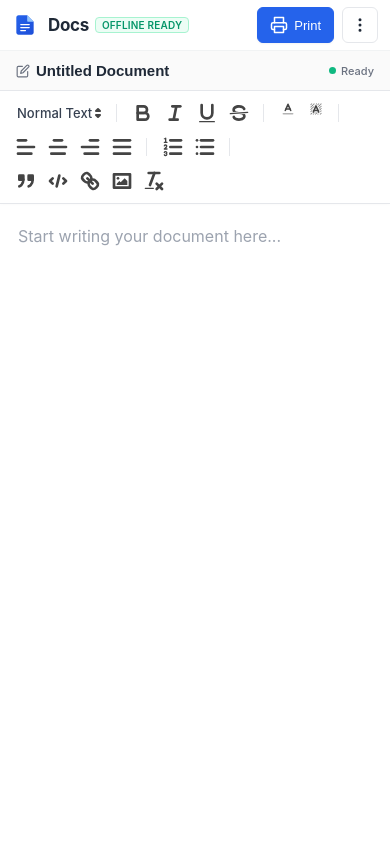
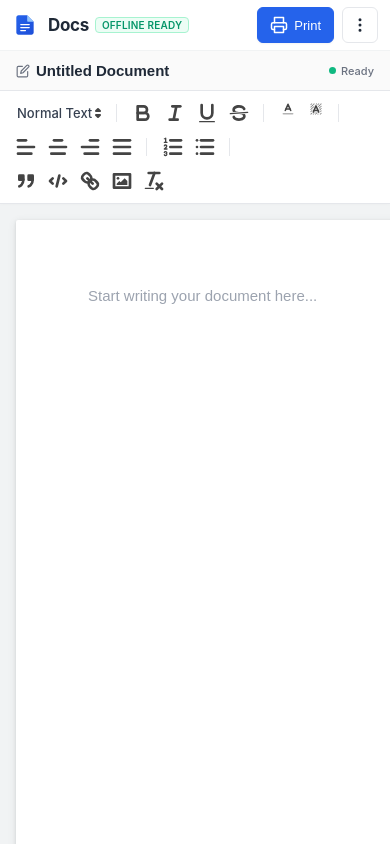
Before and after one commit to J-Jerin-Raj/OfflineDocsEditor, a website: page public/index.html in a window 390 px wide. Drawn offline with Linux system fonts and the light colour scheme; no server answers.

Commit message:
Alignment changes for Phone and also PageSize synchronization.

```diff
--- a/public/index.html
+++ b/public/index.html
@@ -18,7 +18,7 @@
   <link rel="stylesheet" href="vendor/quill.snow.css">
 
   <!-- Custom Document & Print Styling -->
-  <link rel="stylesheet" href="style.css">
+  <link rel="stylesheet" href="style.css?v=5">
 </head>
 <body>
 
--- a/public/style.css
+++ b/public/style.css
@@ -36,6 +36,12 @@
   padding: 0;
 }
 
+html {
+  -webkit-text-size-adjust: 100% !important;
+  -moz-text-size-adjust: 100% !important;
+  text-size-adjust: 100% !important;
+}
+
 html, body {
   height: 100%;
   font-family: var(--font-sans);
@@ -43,6 +49,9 @@ html, body {
   color: var(--text-main);
   -webkit-font-smoothing: antialiased;
   -moz-osx-font-smoothing: grayscale;
+  -webkit-text-size-adjust: 100% !important;
+  -moz-text-size-adjust: 100% !important;
+  text-size-adjust: 100% !important;
 }
 
 body {
@@ -517,7 +526,6 @@ body {
   display: block !important;
   position: absolute !important;
   top: 100% !important;
-  left: 0 !important;
   z-index: 1000 !important; /* High above the document sheet */
   background-color: #ffffff !important;
   border: 1px solid var(--border-color) !important;
@@ -525,6 +533,13 @@ body {
   box-shadow: var(--shadow-dropdown) !important;
   margin-top: 4px !important;
   padding: 6px 0 !important;
+}
+
+/* Heading Picker - Opens Aligned to Left */
+.ql-snow .ql-picker.ql-header.ql-expanded .ql-picker-options,
+.ql-toolbar .ql-picker.ql-header .ql-picker-options {
+  left: 0 !important;
+  right: auto !important;
 }
 
 .ql-snow .ql-picker-options .ql-picker-item {
@@ -540,8 +555,13 @@ body {
   color: var(--primary) !important;
 }
 
-/* Color Picker Dropdowns */
-.ql-snow .ql-color-picker .ql-picker-options {
+/* Color Picker Dropdowns (Text Color & Highlight) - OPENS TO THE LEFT */
+.ql-snow .ql-color-picker.ql-expanded .ql-picker-options,
+.ql-snow .ql-picker.ql-color-picker.ql-expanded .ql-picker-options,
+.ql-toolbar .ql-color-picker .ql-picker-options,
+.ql-toolbar .ql-color-picker.ql-expanded .ql-picker-options {
+  left: auto !important;
+  right: 0 !important;
   padding: 8px !important;
   width: 168px !important;
   z-index: 1000 !important;
@@ -549,6 +569,7 @@ body {
   border: 1px solid var(--border-color) !important;
   border-radius: var(--radius-md) !important;
   box-shadow: var(--shadow-dropdown) !important;
+  margin-top: 4px !important;
 }
 
 .ql-snow .ql-icon-picker .ql-picker-options {
@@ -607,22 +628,25 @@ body {
 .workspace-area {
   flex: 1;
   overflow-y: auto;
-  overflow-x: hidden;
+  overflow-x: auto; /* Allows smooth horizontal sliding on phone/narrow screens */
+  -webkit-overflow-scrolling: touch;
   background-color: var(--bg-canvas);
   position: relative !important;
   z-index: 1 !important; /* Low stacking order so toolbars & menus float above */
 }
 
 .page-viewport {
-  display: flex;
-  justify-content: center;
-  padding: 28px 16px 80px 16px;
+  display: block;
+  width: max-content;
+  min-width: 100%;
+  padding: 28px 20px 80px 20px;
   min-height: calc(100vh - 120px);
   position: relative !important;
   z-index: 1 !important;
+  box-sizing: border-box;
 }
 
-/* Desktop Paper Sheet */
+/* Paper Sheet - Identical Fixed Dimensions across Desktop & Mobile */
 .document-sheet {
   width: 816px;
   min-height: 1056px;
@@ -630,9 +654,11 @@ body {
   box-shadow: var(--shadow-sheet);
   border-radius: 2px;
   padding: 64px 72px;
+  margin: 0 auto;
   position: relative !important;
   z-index: 2 !important; /* Below toolbars & dropdowns */
   transition: box-shadow 0.2s ease;
+  flex-shrink: 0;
 }
 
 /* Focus / Fullscreen Mode */
@@ -652,16 +678,36 @@ body.focus-mode .toolbar-wrapper {
 
 .ql-container.ql-snow {
   border: none !important;
-  font-family: var(--font-sans) !important;
-  font-size: 15px;
+  font-family: Arial, "Helvetica Neue", Helvetica, sans-serif !important;
+  font-size: 15px !important;
+  width: 100% !important;
+  box-sizing: border-box !important;
+  -webkit-text-size-adjust: 100% !important;
+  -moz-text-size-adjust: 100% !important;
+  text-size-adjust: 100% !important;
 }
 
 .ql-editor {
   padding: 0 !important;
+  margin: 0 !important;
+  width: 100% !important;
+  box-sizing: border-box !important;
   min-height: 920px;
-  line-height: 1.65;
+  font-family: Arial, "Helvetica Neue", Helvetica, sans-serif !important;
+  font-size: 15px !important;
+  line-height: 1.65 !important;
+  letter-spacing: 0 !important;
+  word-spacing: 0 !important;
   color: var(--text-main);
   outline: none;
+  overflow-y: visible !important; /* No internal scrollbar taking up width */
+  -webkit-text-size-adjust: 100% !important;
+  -moz-text-size-adjust: 100% !important;
+  text-size-adjust: 100% !important;
+  -webkit-font-smoothing: antialiased;
+  -moz-osx-font-smoothing: grayscale;
+  font-feature-settings: "liga" 0;
+  font-variant-ligatures: none;
 }
 
 .ql-editor.ql-blank::before {
@@ -783,31 +829,38 @@ body.focus-mode .toolbar-wrapper {
     height: 26px;
   }
 
-  /* Seamless Paper Canvas on Phone */
+  /* Maintain Identical Paper Dimensions on Phone (Horizontal Panning) */
   .workspace-area {
-    background-color: #ffffff;
+    background-color: var(--bg-canvas);
+    overflow-x: auto;
+    -webkit-overflow-scrolling: touch;
   }
 
   .page-viewport {
-    padding: 12px 14px 60px 14px;
-    min-height: auto;
+    padding: 16px 16px 80px 16px;
+    width: max-content;
+    min-width: 100%;
   }
 
   .document-sheet {
-    width: 100%;
-    min-height: 480px;
-    padding: 8px 4px;
-    box-shadow: none;
-    border-radius: 0;
-  }
-
-  .ql-container.ql-snow {
-    font-size: 16px; /* Prevents iOS auto-zoom on input */
+    width: 816px !important;
+    min-width: 816px !important;
+    max-width: 816px !important;
+    min-height: 1056px !important;
+    padding: 64px 72px !important;
+    box-shadow: var(--shadow-sheet) !important;
+    border-radius: 2px !important;
+    background-color: var(--bg-surface) !important;
+    margin: 0 auto !important;
+    flex-shrink: 0 !important;
+    box-sizing: border-box !important;
   }
 
   .ql-editor {
-    min-height: 480px;
-    line-height: 1.6;
+    min-height: 920px !important;
+    line-height: 1.65;
+    font-size: 15px !important;
+    font-family: Arial, "Helvetica Neue", Helvetica, sans-serif !important;
   }
 
   /* Touch-friendly Toolbar on Mobile */
@@ -835,13 +888,6 @@ body.focus-mode .toolbar-wrapper {
     right: 4px;
     min-width: 220px;
     z-index: 2000 !important;
-  }
-}
-
-@media (max-width: 480px) {
-  .ql-snow .ql-color-picker .ql-picker-options {
-    right: 0 !important;
-    left: auto !important;
   }
 }
 
--- a/public/sw.js
+++ b/public/sw.js
@@ -1,8 +1,9 @@
 // Offline Docs - Lightweight Service Worker
-const CACHE_NAME = 'offline-docs-v2';
+const CACHE_NAME = 'offline-docs-v5';
 const STATIC_ASSETS = [
   '/',
   '/index.html',
+  '/style.css?v=5',
   '/style.css',
   '/script.js',
   '/vendor/quill.min.js',
```
